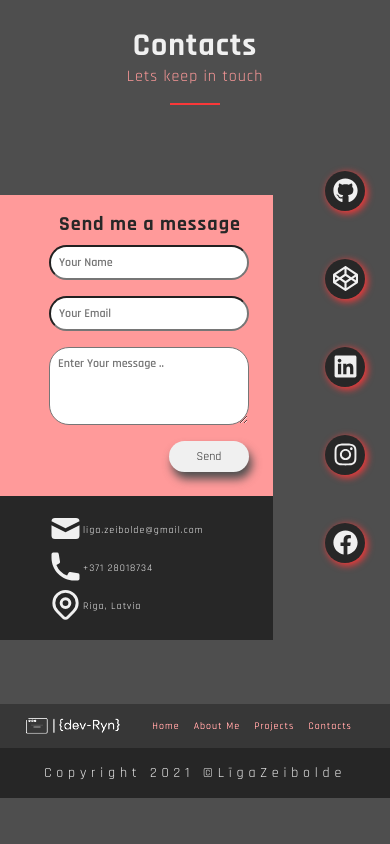
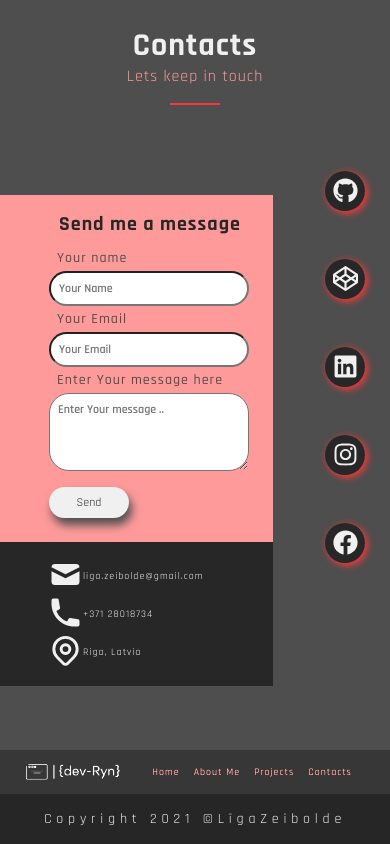
Before and after one commit to RynRaven/dev-Ryn, a React (Create React App) app: page / in a window 390 px wide. Shown: the part 2793-3637 px from the top of the page. Before the commit the page ends 3591 px from the top, so only its background shows below. Built offline with nearby package versions, Linux system fonts and the light colour scheme.

Commit message:
Added labels to contact form

```diff
--- a/src/containers/contacts/Contacts.jsx
+++ b/src/containers/contacts/Contacts.jsx
@@ -6,7 +6,7 @@ import { HiMail, HiPhone, HiOutlineLocationMarker } from 'react-icons/hi';
 
 const Result =() => {
     return (
-        <p className="result-text">Your messsage has been succesfully sent! You will be contacted shotly.
+        <p className="result-text">Your messsage has been succesfully sent! <br/> You will be contacted shortly.
         </p>
     )
 }
@@ -44,26 +44,29 @@ const Contacts = () => {
                     <form className="contacts__container_submit--form"
                             ref={form} onSubmit={sendEmail}
                             autocomplete="on">
+                        <label htmlFor="user_name">Your name</label>
                         <input className="contacts__container_submit--form-name"
                             type="text"
                             name="user_name"
                             placeholder="Your Name"
                             required/>
+                        <label htmlFor="contacts__container_submit--form-mail">Your Email</label>
                         <input className="contacts__container_submit--form-mail"
                             type="email"
                             name="user_email"
                             placeholder="Your Email"
                             required/>
+                        <label htmlFor="user_name">Enter Your message here</label>
                         <textarea className="contacts__container_submit--form-field"
                             name="message"
                             placeholder="Enter Your message .. "
                             rows={4}
                             required/>
                         <div className="contacts__container_submit--form-done">
-                            { result ?  <Result/> : null}
                         <input className="contacts__container_submit--form-button"
                         type="submit"
                         value="Send" />
+                        { result ?  <Result/> : null}
                         </div>
                     </form>
                 </div>
--- a/src/containers/contacts/contacts.scss
+++ b/src/containers/contacts/contacts.scss
@@ -46,14 +46,22 @@
                 font-size: 36px;
                 color: var(--color-dark);
                 font-family: var(--font-family);
-                padding: 0 2rem;
+                padding: 0 2rem 1rem 0;
             }
 
             &--form {
                 display: flex;
                 flex-direction: column;
-                align-items: flex-end;
+                align-items: flex-start;
 
+                label {
+                    font-family: var(--font-family);
+                    font-weight: 600;
+                    color: var(--color-accent);
+                    font-size: 20px;
+                    padding: 0 1rem;
+                    line-height: 20px;
+                }
 
                 &-name, &-mail, &-field {
                     font-size: 20px;
@@ -64,15 +72,12 @@
                     border-radius: 20px;
                     font-weight: 600;
 
-                    &::placeholder, ::-webkit-input-placeholder, ::-moz-placeholder, :-ms-input-placeholder, :-moz-placeholder {
-                        color: var(--color-accent);
-                    }
 
                 }
 
                 &-button {
-                    padding: .5rem .7rem;
-                    margin: 1rem;
+                    padding: .4rem .7rem;
+                    margin: .5rem 1rem;
                     width: 6.5rem;
                     font-size: 20px;
                     border-radius: 30px;
@@ -131,7 +136,7 @@
 
         @media screen and (max-width: 1366px){
             &_submit {
-                height: 30rem;
+                height: auto;
             }
             &_socials {
                 height: 30rem;
@@ -195,10 +200,11 @@
 
                 &-subtittle {
                     font-size: 20px;
-                    padding: 0 1rem;
+                    padding: 0 1rem 1rem 0;
                 }
 
                 &--form {
+
                     &-name, &-mail, &-field {
                         font-size: 12px;
                         width: 200px;
@@ -210,6 +216,12 @@
                         margin: .5rem;
                         width: 5rem;
                         font-size: 12px;
+                    }
+
+                    label {
+                        font-size: 14px;
+                        line-height: 10px;
+                        font-weight: 500;
                     }
                 }
 
@@ -239,7 +251,7 @@
 .result-text {
     color: var(--color-dark);
     font-family: var(--font-family);
-    font-size: 20px;
+    font-size: 18px;
     font-weight: 500;
 
     @media screen and (max-width: 768px){
```
